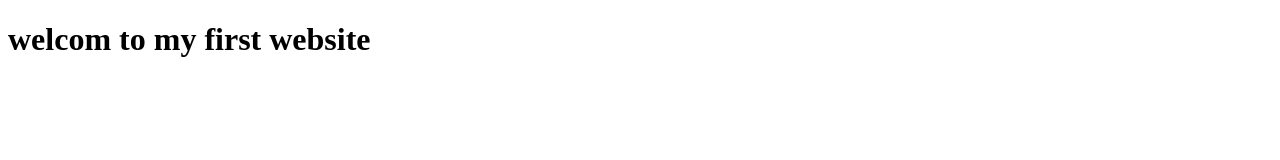
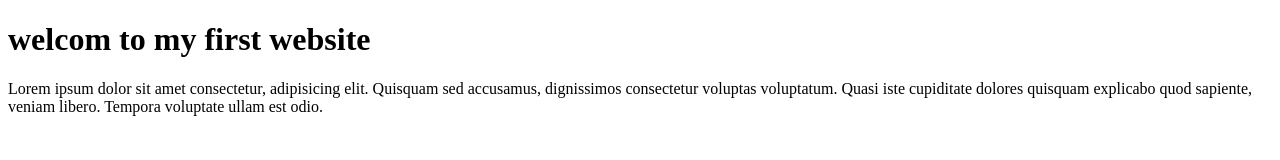
Before and after one commit to StianSto/bingbang, a plain HTML site: page index.html in a window 1280 px wide. Drawn offline with Linux system fonts and the light colour scheme.

Commit message:
Update index.html

```diff
--- a/index.html
+++ b/index.html
@@ -8,5 +8,6 @@
 </head>
 <body>
     <h1>welcom to my first website</h1>
+    <p>Lorem ipsum dolor sit amet consectetur, adipisicing elit. Quisquam sed accusamus, dignissimos consectetur voluptas voluptatum. Quasi iste cupiditate dolores quisquam explicabo quod sapiente, veniam libero. Tempora voluptate ullam est odio.</p>
 </body>
 </html>
```
